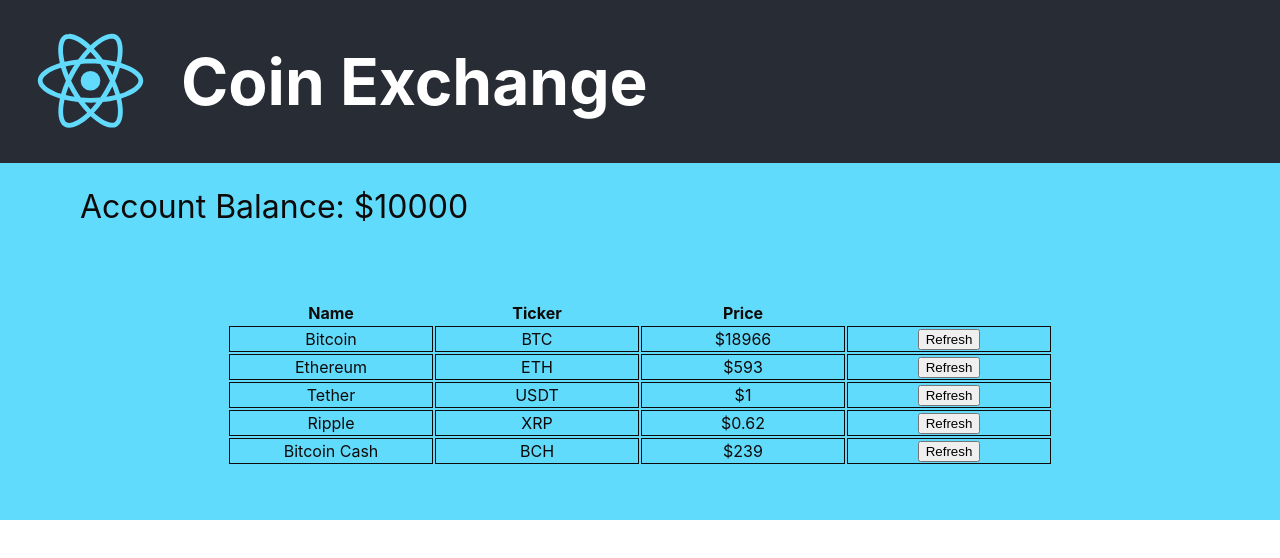
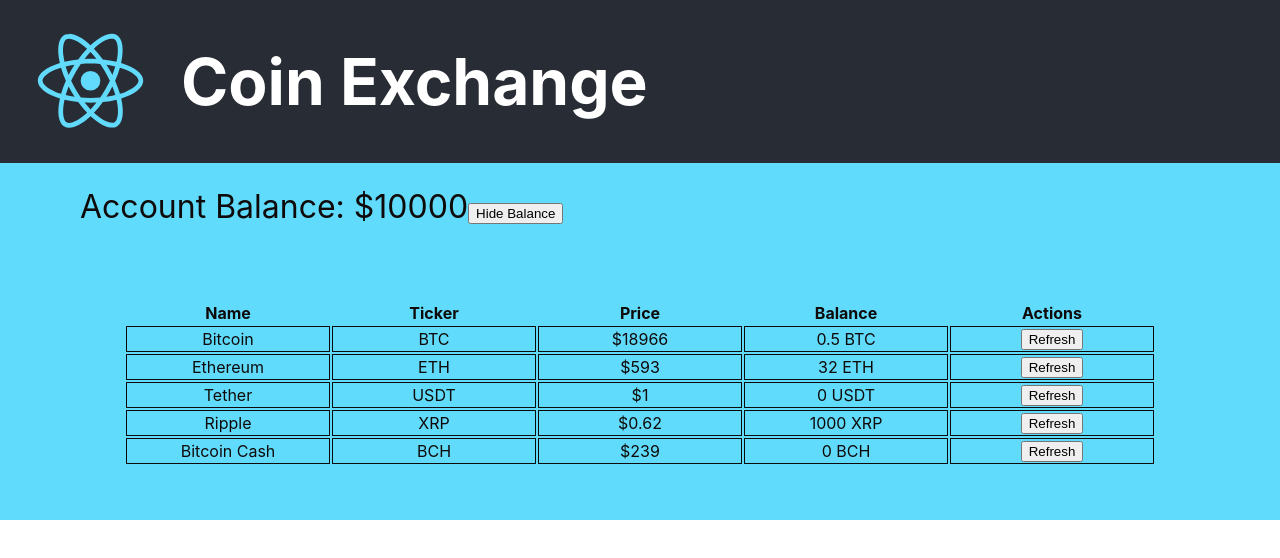
Before and after one commit to TobyKreiselmaier/Crypto-Portfolio-Simulator, a React (Create React App) app: page / in a window 1280 px wide. Shown: the top 558 px of the page. Built offline with nearby package versions, Linux system fonts and the light colour scheme.

Commit message:
Preparing for conditional rendering

```diff
--- a/src/App.js
+++ b/src/App.js
@@ -1,5 +1,5 @@
 import React from 'react'
-import Header from './components/ExchangeHeader/ExchangeHeader';
+import ExchangeHeader from './components/ExchangeHeader/ExchangeHeader';
 import AccountBalance from './components/AccountBalance/AccountBalance';
 import CoinList from './components/CoinList/CoinList';
 import styled from 'styled-components';
@@ -19,26 +19,31 @@ class App extends React.Component {
         {
           name: 'Bitcoin',
           ticker: 'BTC',
+          balance: 0.5,
           price: 18966
         },
         {
           name: 'Ethereum',
           ticker: 'ETH',
+          balance: 32.0,
           price: 593
         },
         {
           name: 'Tether',
           ticker: 'USDT',
+          balance: 0,
           price: 1.0
         },
         {
           name: 'Ripple',
           ticker: 'XRP',
+          balance: 1000,
           price: 0.62
         },
         {
           name: 'Bitcoin Cash',
           ticker: 'BCH',
+          balance: 0,
           price: 239
         }
       ]
@@ -47,26 +52,26 @@ class App extends React.Component {
   }
 
   handleRefresh(valueChangeTicker) {
-    const newCoinData = this.state.coinData.map( function ( {ticker, name, price} ) {
+    const newCoinData = this.state.coinData.map( function ( {ticker, name, price} ) {//not using .find(), bc of immutability
       let newPrice = price;
       if ( valueChangeTicker === ticker) {
         let randomPercentage = 0.95 + Math.random() * 0.1;
             newPrice = newPrice * randomPercentage;
       }
-      return {
+      return {//necessary within .map()
         ticker: ticker,
         name: name,
         price: newPrice
       }
     });
-    this.setState( {coinData: newCoinData} )
+    this.setState( {coinData: newCoinData} )//will trigger fresh rendering //balance remains untouchted
   }
 
   render() {
     return (
       <Div className="App">
-        <Header/>
-        <AccountBalance amount={this.state.balance}/>
+        <ExchangeHeader/>
+        <AccountBalance amount={this.state.balance} showBalance={true}/>
         <CoinList coinData={this.state.coinData} handleRefresh={this.handleRefresh}/>
       </Div>
     );
--- a/src/components/AccountBalance/AccountBalance.jsx
+++ b/src/components/AccountBalance/AccountBalance.jsx
@@ -9,9 +9,11 @@ const Section = styled.section`
 `;
 export default class AccountBalance extends Component {
     render() {
+        const buttonText = this.props.showBalance ? 'Hide Balance' : 'Show Balance';
         return (
             <Section>
                 Account Balance: <span>${this.props.amount}</span>
+                <button>{buttonText}</button>
             </Section>
         );
     }
--- a/src/components/Coin/Coin.jsx
+++ b/src/components/Coin/Coin.jsx
@@ -25,6 +25,7 @@ export default class Coin extends Component {
               <Td>{this.props.name}</Td>
               <Td>{this.props.ticker}</Td>
               <Td>${this.props.price}</Td>
+              <Td>{this.props.balance} {this.props.ticker}</Td>
               <Td>
                 <form action='#' method='POST'>
                   <button onClick={this.handleClick}>Refresh
--- a/src/components/CoinList/CoinList.jsx
+++ b/src/components/CoinList/CoinList.jsx
@@ -17,15 +17,18 @@ export default class CoinList extends Component {
                 <th>Name</th>
                 <th>Ticker</th>
                 <th>Price</th>
+                <th>Balance</th>
+                <th>Actions</th>
               </tr>
             </thead>
             <tbody>
               {
-                this.props.coinData.map(({name, ticker, price}) =>
+                this.props.coinData.map(({name, ticker, price, balance}) =>
                   <Coin key={ticker}
                         handleRefresh={this.props.handleRefresh}
                         name={name}
                         ticker={ticker}
+                        balance={balance}
                         price={price}/>
                 )
               }
```
